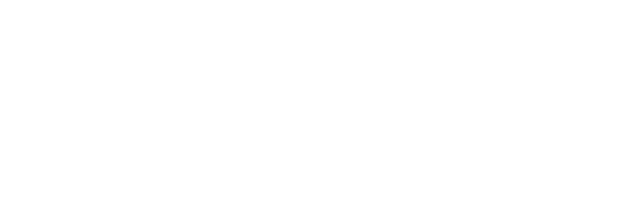
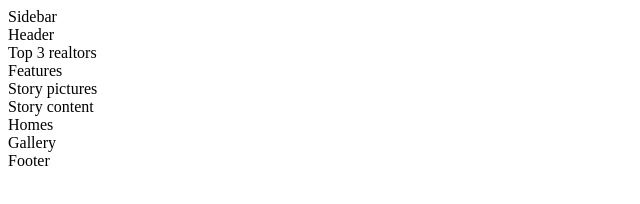
Before and after one commit to ssonko94/nexter-project, a website: page index.html in a window 1280 px wide. Shown: the whole page, without its empty margins (0-640 px from the left). Drawn offline with Linux system fonts and the light colour scheme.

Commit message:
added the layout markup for the html elements

```diff
--- a/index.html
+++ b/index.html
@@ -1,17 +1,46 @@
 <!DOCTYPE html>
 <html lang="en">
-    <head>
-        <meta charset="UTF-8">
-        <meta name="viewport" content="width=device-width, initial-scale=1.0">
-        <meta http-equiv="X-UA-Compatible" content="ie=edge">
+  <head>
+    <meta charset="UTF-8" />
+    <meta name="viewport" content="width=device-width, initial-scale=1.0" />
+    <meta http-equiv="X-UA-Compatible" content="ie=edge" />
 
-        <link href="https://fonts.googleapis.com/css?family=Josefin+Sans:300,400,400i|Nunito:300,300i" rel="stylesheet">
-        <link rel="stylesheet" href="css/style.css">
-        <link rel="shortcut icon" type="image/png" href="img/favicon.png">
+    <link
+      href="https://fonts.googleapis.com/css?family=Josefin+Sans:300,400,400i|Nunito:300,300i"
+      rel="stylesheet"
+    />
+    <link rel="stylesheet" href="css/style.css" />
+    <link rel="shortcut icon" type="image/png" href="img/favicon.png" />
 
-        <title>nexter &mdash; your home, your freedom</title>
-    </head>
-    <body class="container">
-
-    </body>
+    <title>nexter &mdash; your home, your freedom</title>
+  </head>
+  <body class="container">
+    <div class="sidebar">
+      Sidebar
+    </div>
+    <header class="header">
+      Header
+    </header>
+    <div class="realtors">
+      Top 3 realtors
+    </div>
+    <section class="features">
+      Features
+    </section>
+    <div class="story__pictures">
+      Story pictures
+    </div>
+    <div class="story__content">
+      Story content
+    </div>
+    <section class="homes">
+      Homes
+    </section>
+    <section class="gallery">
+      Gallery
+    </section>
+    <footer class="footer">
+      Footer
+    </footer>
+  </body>
 </html>
```
